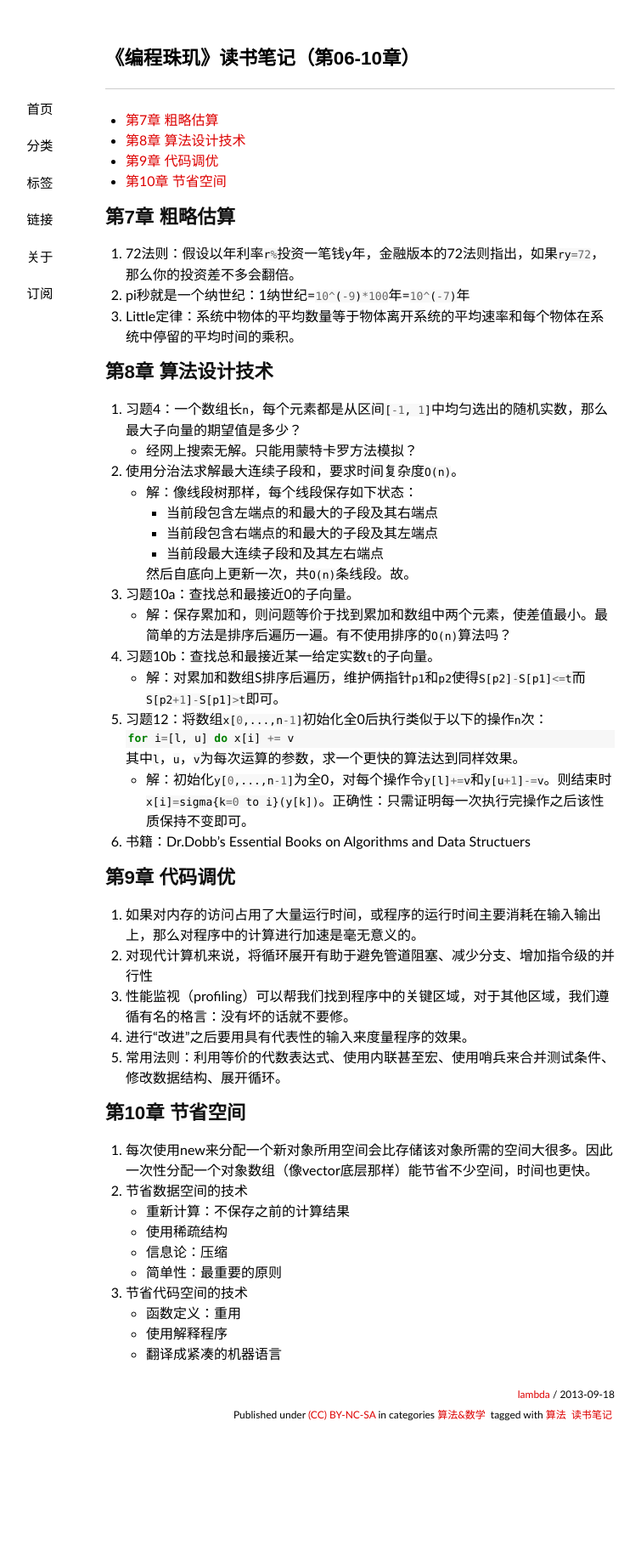
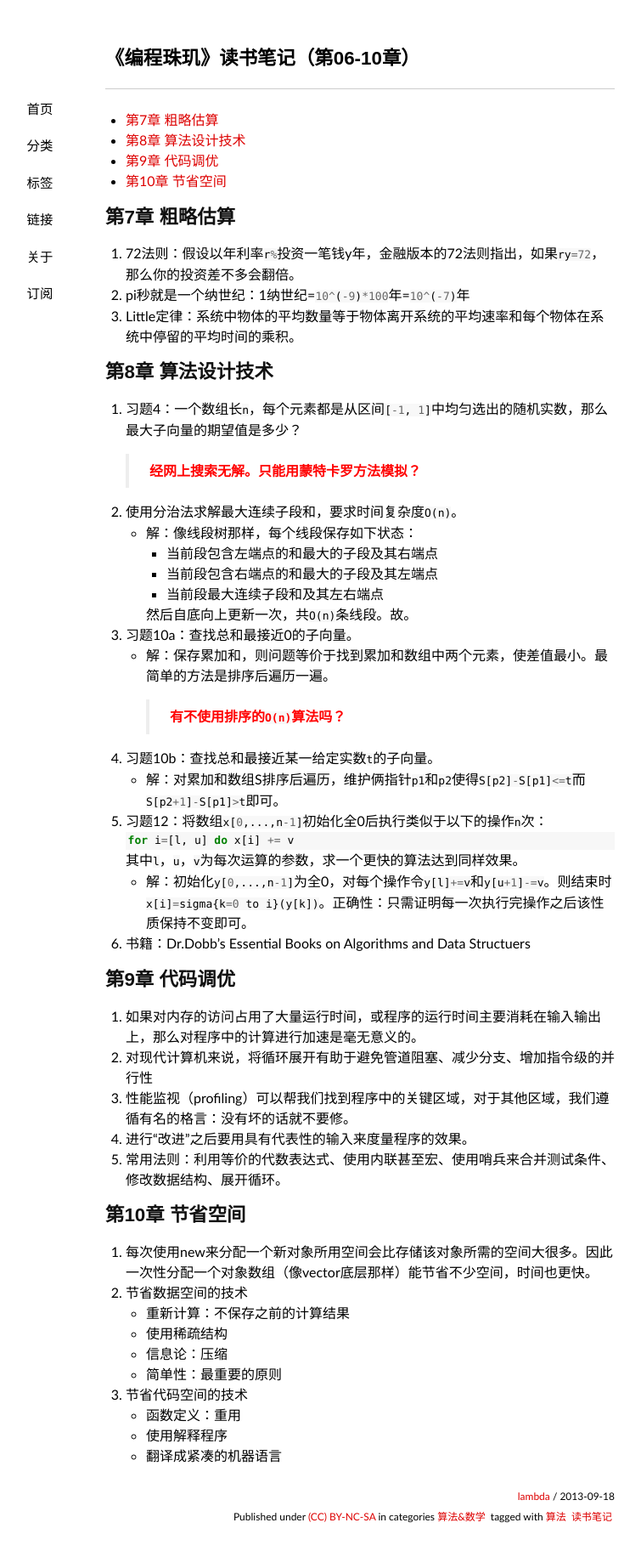
Before and after one commit to lam8da/lam8da.github.io, a Jekyll site: the page built from _posts/2013-09-18-programming-pearls-notes-chapter06-10.md, in a window 1280 px wide. Shown: the whole page at 85% size, without its empty margins (216-971 px from the left). Built offline with Jekyll 4.4.1, drawn with Linux system fonts in a browser that asks for light colours; nearby versions of some CDN libraries; some web fonts are replaced; comment, search, counter and statistics services are not loaded; before the commit the page ends 1705 px from its top, so only the background shows below that.

Commit message:
fix the rest posts style

```diff
--- a/_posts/2013-09-18-programming-pearls-notes-chapter06-10.md
+++ b/_posts/2013-09-18-programming-pearls-notes-chapter06-10.md
@@ -23,7 +23,8 @@ tags:
 ## 第8章 算法设计技术
 
 1. 习题4：一个数组长`n`，每个元素都是从区间`[-1, 1]`中均匀选出的随机实数，那么最大子向量的期望值是多少？
-   - 经网上搜索无解。只能用蒙特卡罗方法模拟？
+   > 经网上搜索无解。只能用蒙特卡罗方法模拟？
+     {: .lambda_question}
 2. 使用分治法求解最大连续子段和，要求时间复杂度`O(n)`。
    - 解：像线段树那样，每个线段保存如下状态：
      - 当前段包含左端点的和最大的子段及其右端点
@@ -32,7 +33,9 @@ tags:
 
      然后自底向上更新一次，共`O(n)`条线段。故。
 3. 习题10a：查找总和最接近0的子向量。
-   - 解：保存累加和，则问题等价于找到累加和数组中两个元素，使差值最小。最简单的方法是排序后遍历一遍。有不使用排序的`O(n)`算法吗？
+   - 解：保存累加和，则问题等价于找到累加和数组中两个元素，使差值最小。最简单的方法是排序后遍历一遍。
+     > 有不使用排序的`O(n)`算法吗？
+       {: .lambda_question}
 4. 习题10b：查找总和最接近某一给定实数`t`的子向量。
    - 解：对累加和数组S排序后遍历，维护俩指针`p1`和`p2`使得`S[p2]-S[p1]<=t`而`S[p2+1]-S[p1]>t`即可。
 5. 习题12：将数组`x[0,...,n-1]`初始化全0后执行类似于以下的操作`n`次：
```
Also changed, not shown: _posts/2013-09-18-effective-c++-notes-item41to55.md (+3 -1 lines), _posts/2013-09-18-programming-pearls-notes-chapter01-05.md (+3 -1 lines), _posts/2013-09-20-c++-primer-notes-chapter14to15.md (+9 -9 lines), 7 other files.
